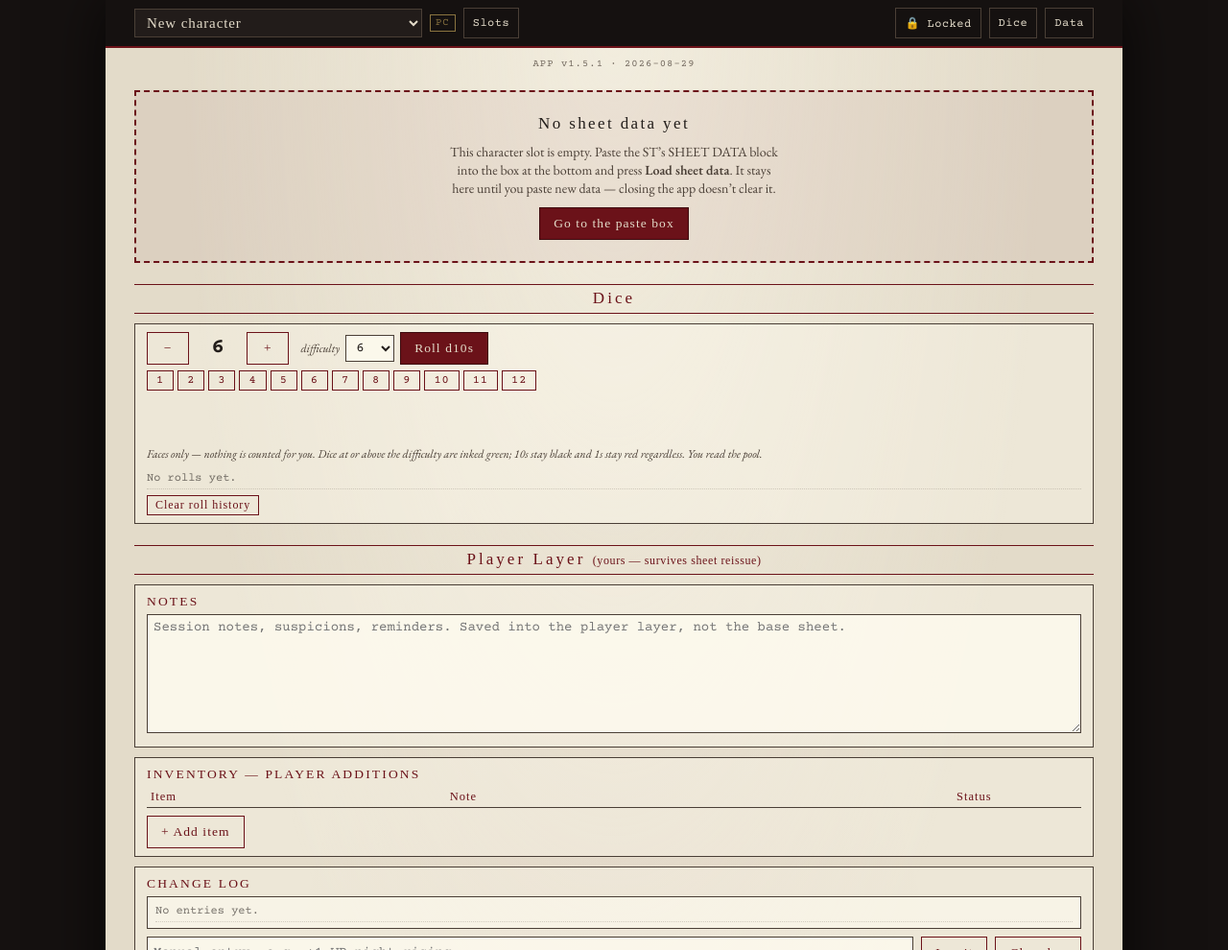
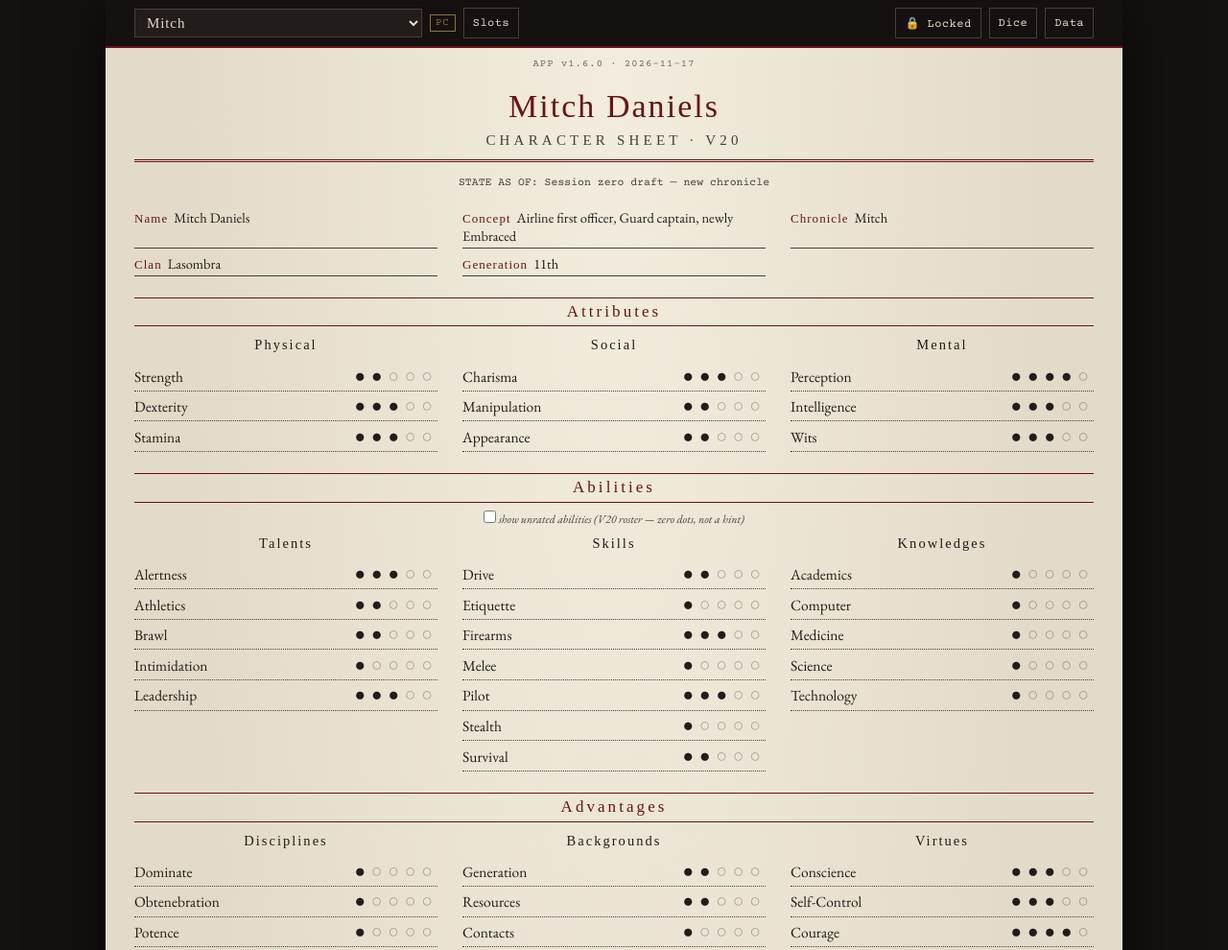
Before and after one commit to emdub170/vtm-sheet-app, a plain HTML site: page index.html in a window 1280 px wide. Shown: the top 990 px of the page at 96% size. Drawn offline with nearby package versions, Linux system fonts and the light colour scheme; a web font is replaced by a local one.

Commit message:
v1.6.0: built-in MJD and Mitch sheets, version bump
Seeds two slots once per device: MJD (old chronicle, S58) and Mitch (new
chronicle draft). An existing Mitch slot is renamed MJD and keeps its data.
Bumps the service-worker cache so devices pick up the new shell.

Co-Authored-By: Claude Fable 5.2 <noreply@anthropic.com>
Claude-Session: https://claude.ai/code/session_01MvZZ4AKxK7hNPPHQZ6SQrh

```diff
--- a/index.html
+++ b/index.html
@@ -488,8 +488,8 @@ const LS_KEY = "vtm_sheets_v2";
 const HEALTH_LEVELS = [
   ["Bruised",""],["Hurt","-1"],["Injured","-1"],["Wounded","-2"],["Mauled","-2"],["Crippled","-5"],["Incapacitated",""]
 ];
-const APP_VERSION = "1.5.1";
-const APP_BUILD = "2026-08-29";
+const APP_VERSION = "1.6.0";
+const APP_BUILD = "2026-11-17";
 const BLOOD_BOXES = 20;   /* fixed — not generation-scaled; the player manages the pool */
 const KNOWN_KEYS = ["schema","issuedBy","asOf","identity","attributes","abilities","disciplines","disciplineNote",
   "backgrounds","virtues","humanity","willpowerPerm","bloodNote","meritsFlaws","xp","vinculum","vinculumNote",
@@ -530,6 +530,60 @@ function newSlotObj(kind, name){
 function blankDB(){
   const s = newSlotObj("PC","New character");
   return { version:2, active:s.id, slots:[s] };
+}
+
+/* ====================== BUILT-IN SHEETS (v1.6.0) ======================
+   Seeded once per device. The old chronicle's Mitch is titled "MJD"; the new
+   chronicle's Mitch is titled "Mitch". An existing Mitch slot is renamed, never replaced. */
+const SEED_MJD = {
+  asOf:"S58 close — old chronicle, closed",
+  identity:{name:"Mitchell James Daniels", nature:"Soldier", demeanor:"Perfectionist", clan:"Lasombra",
+            generation:"10th", sire:"Serrano", chronicle:"MJD (closed)"},
+  attributes:{Strength:2, Dexterity:3, Stamina:3,
+              Charisma:{rating:4, specialty:"Sincerity"}, Manipulation:3, Appearance:3,
+              Perception:{rating:4, specialty:"Scan Pattern"}, Intelligence:3, Wits:{rating:4, specialty:"Reading the Room"}},
+  abilities:{
+    Talents:{Alertness:3, Athletics:3, Awareness:1, Brawl:3, Empathy:{rating:5, specialty:"What It Costs Them"},
+             Intimidation:1, Leadership:{rating:4, specialty:"Under Load"}, Streetwise:3,
+             Subterfuge:{rating:5, specialty:"Smooth Talking"}},
+    Skills:{Pilot:3, Drive:3, Etiquette:2, Firearms:3, Stealth:2, Survival:2},
+    Knowledges:{Academics:1, Investigation:2, "Linguistics (Spanish)":1, Medicine:2, Science:1, Technology:1}},
+  disciplines:[{label:"Dominate", d:1}, {label:"Obtenebration", d:2}, {state:"redacted", label:"", d:1}],
+  backgrounds:{Resources:2, Contacts:1},
+  virtues:{Conscience:3, "Self-Control":4, Courage:4},
+  humanity:7, willpowerPerm:9, bloodNote:"Pool 13, 1 per turn (10th generation).",
+  meritsFlaws:{merits:["Calm Heart","Time Sense"], flaws:["Ward — Courtney","Enemy — Rebekah / custody","Overconfident"]}
+};
+const SEED_MITCH = {
+  asOf:"Session zero draft — new chronicle",
+  identity:{name:"Mitch Daniels", clan:"Lasombra", generation:"11th", chronicle:"Mitch",
+            concept:"Airline first officer, Guard captain, newly Embraced"},
+  attributes:{Strength:2, Dexterity:3, Stamina:3, Charisma:3, Manipulation:2, Appearance:2,
+              Perception:4, Intelligence:3, Wits:3},
+  abilities:{
+    Talents:{Alertness:3, Athletics:2, Brawl:2, Intimidation:1, Leadership:3},
+    Skills:{Drive:2, Etiquette:1, Firearms:3, Melee:1, Pilot:3, Stealth:1, Survival:2},
+    Knowledges:{Academics:1, Computer:1, Medicine:1, Science:1, Technology:1}},
+  disciplines:[{label:"Dominate", d:1}, {label:"Obtenebration", d:1}, {label:"Potence", d:1}],
+  backgrounds:{Generation:2, Resources:2, Contacts:1},
+  virtues:{Conscience:3, "Self-Control":3, Courage:4},
+  humanity:7, willpowerPerm:8, bloodNote:"Pool 12, 1 per turn (11th generation)."
+};
+function seedSlot(name, raw){
+  const s = newSlotObj("PC", name); s.sheet = normalizeSheet(raw); return s;
+}
+function seedBuiltins(){
+  if(DB.seed16) return false;
+  DB.slots = DB.slots.filter(function(s){ return has(s.sheet) || s.name!=="New character"; });
+  const old = DB.slots.filter(function(s){
+    const nm = (s.sheet && s.sheet.identity && s.sheet.identity.name) || "";
+    return /daniels/i.test(nm) || /mitch|mjd/i.test(s.name||""); })[0];
+  if(old) old.name = "MJD"; else DB.slots.push(seedSlot("MJD", SEED_MJD));
+  const fresh = seedSlot("Mitch", SEED_MITCH);
+  DB.slots.push(fresh);
+  if(!DB.slots.some(function(s){ return s.id===DB.active; })) DB.active = fresh.id;
+  DB.seed16 = true;
+  return true;
 }
 
 /* ====================== HELPERS ====================== */
@@ -2247,7 +2301,9 @@ function boot(first){
     "APP v"+APP_VERSION+" · "+APP_BUILD;
 }
 load();
+const SEEDED = seedBuiltins();
 boot(true);
+if(SEEDED) save();
 
 /* ====================== SERVICE WORKER ====================== */
 if("serviceWorker" in navigator){
--- a/sw.js
+++ b/sw.js
@@ -1,6 +1,6 @@
 /* V20 Sheet — offline shell.
    Bump CACHE when index.html changes so devices pick up the new version. */
-const CACHE = "vtm-sheet-v2";
+const CACHE = "vtm-sheet-v3";
 const SHELL = [
   "./",
   "./index.html",
```
Also changed, not shown: 1 other file.
